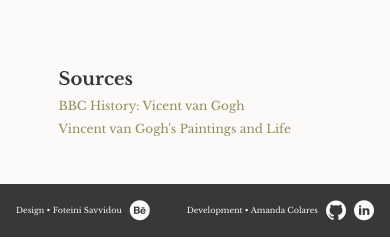
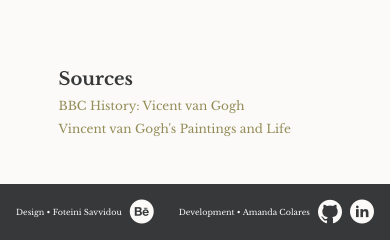
Before and after one commit to colaresAmanda/tribute-page__freecodecamp, a plain HTML site: page index.html in a window 390 px wide. Shown: the part 3166-3406 px from the top of the page. Drawn offline with nearby package versions, Linux system fonts and the light colour scheme; files whose address does not match are found by name.

Commit message:
mobile footer changed

```diff
--- a/index.css
+++ b/index.css
@@ -173,7 +173,7 @@ header ul li a:hover {
 footer {
   background-color: var(--color_2);
 
-  font: 400 0.5rem var(--title-font);
+  font: 400 .5rem var(--title-font);
   color: var(--color_1);
 
   display: flex;
@@ -183,8 +183,8 @@ footer {
 
 footer i {
   color: var(--color_1);
-  font-size: 1.25rem;
-  padding-left: 0.5rem;
+  font-size: 1.5rem;
+  padding-left: .5rem;
 }
 footer i:hover {
   color: var(--color_3);
```
